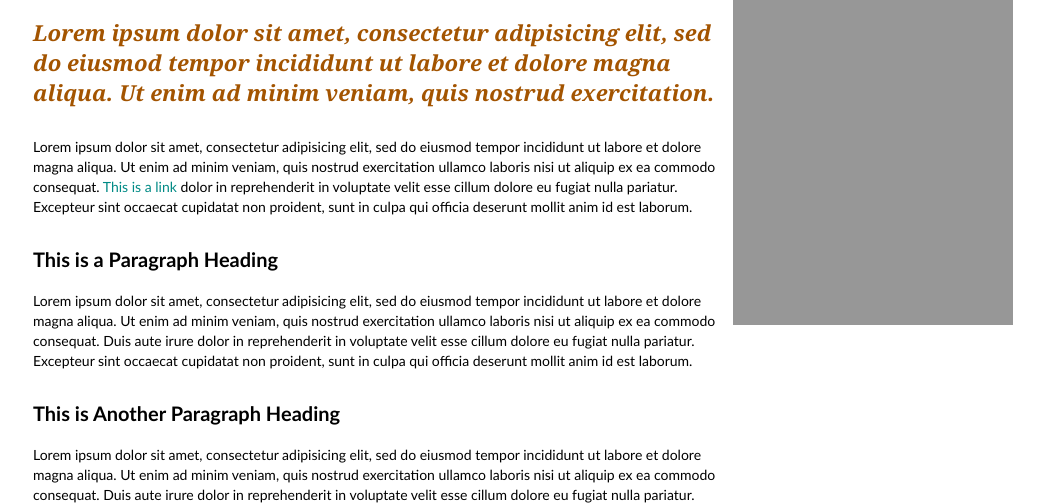
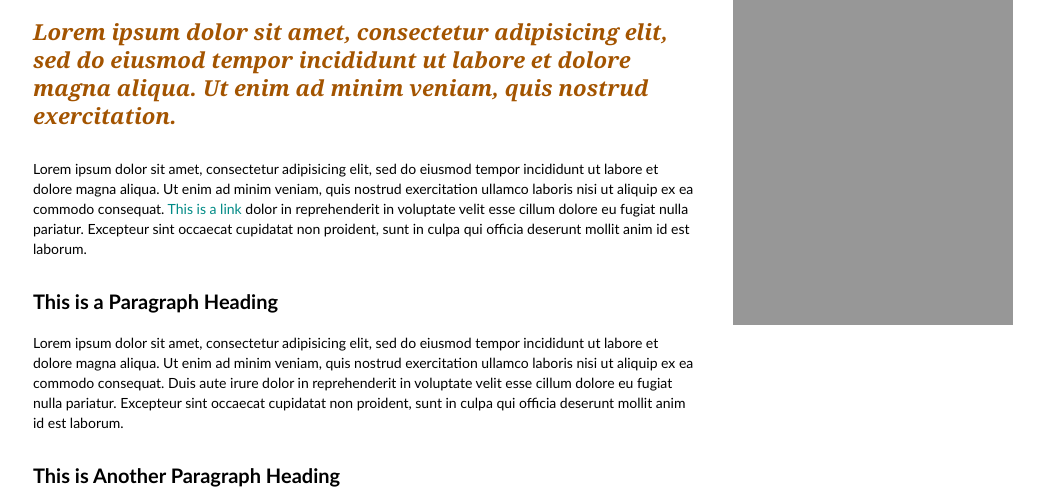
Before and after one commit to gblageov/PSDsLevel1, a plain HTML site: page Secund PSD slicing/secund-psd.html in a window 1280 px wide. Shown: the part 274-778 px from the top of the page, without its empty margins (117-1161 px from the left). Drawn offline with Linux system fonts and the light colour scheme.

Commit message:
change footer plays and add scc style

```diff
--- a/Secund PSD slicing/css/secund-psd-style.css
+++ b/Secund PSD slicing/css/secund-psd-style.css
@@ -1,6 +1,6 @@
 * { margin: 0; padding: 0; }
 
-body {box-sizing: border-box; display: flex; font-family: Trebuchet MS, sans-serif; }
+body {box-sizing: border-box; font-family: Trebuchet MS, sans-serif; }
 
 .shell  {max-width: 980px; margin: 0 auto; }
 
@@ -8,7 +8,7 @@ header { margin-bottom: 25px; }
 
 .title { font-size:40px; margin-bottom: 20px; }
 
-.sub-title {font-family: Georgia, Trebuchet MS, sans-serif; font-style: italic; font-size: 22px; color: #a35400; margin-bottom: 30px; }
+.sub-title {font-family: Georgia, Trebuchet MS, sans-serif; font-style: italic; font-size: 22px; line-height: 28px; color: #a35400; margin-bottom: 30px; }
 
 p { font-size: 14px;  margin-bottom: 30px; line-height: 20px; }
 
@@ -16,6 +16,8 @@ h3 { font-size: 20px; margin-bottom: 20px; }
 
 a {text-decoration: none; color: #008a85;  }
 
-.shell--content { max-width: 700px; }
+.shell--content { max-width: 665px; margin-right: 35px;}
 
 .saidbar { display: flex; justify-content: flex-end; float: right; }
+
+.section_content img { display: flex; justify-content: flex-end; float: right; margin: 0 0 10px 70px;}
--- a/Secund PSD slicing/secund-psd.html
+++ b/Secund PSD slicing/secund-psd.html
@@ -13,7 +13,7 @@
         <aside class="saidbar">
             <img src="/Secund PSD slicing/images/saidbar.png" alt="saidbar playsholder">
         </aside>
-        <div class="sectin_content shell--content">
+        <section class="section_content shell--content">
             <h1 class="title">About Us</h1>
             <h2 class="sub-title">Lorem ipsum dolor sit amet, consectetur adipisicing elit, sed do eiusmod tempor
                 incididunt ut labore et dolore magna aliqua. Ut enim ad minim veniam, quis nostrud exercitation.</h2>
@@ -76,10 +76,10 @@
                 laboris nisi ut aliquip ex ea commodo consequat.</h6>
             <blockquote>Lorem ipsum dolor sit amet, consectetur adipisicing elit, sed do eiusmod tempor incididunt ut
                 labore et link style magna aliqua. Ut enim ad minim veniam, quis nostrud.</blockquote>
-            <footer>
-                <img src="/Secund PSD slicing/images/footer.png" alt="fotoer playsholder">
-            </footer>
-        </div>
+        </section>
+        <footer>
+            <img src="/Secund PSD slicing/images/footer.png" alt="fotoer playsholder">
+        </footer>
     </div>
 </body>
 
```
